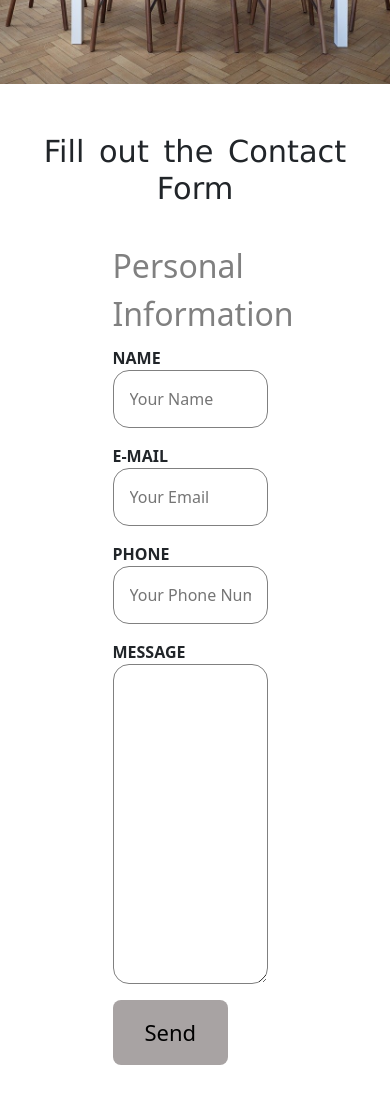
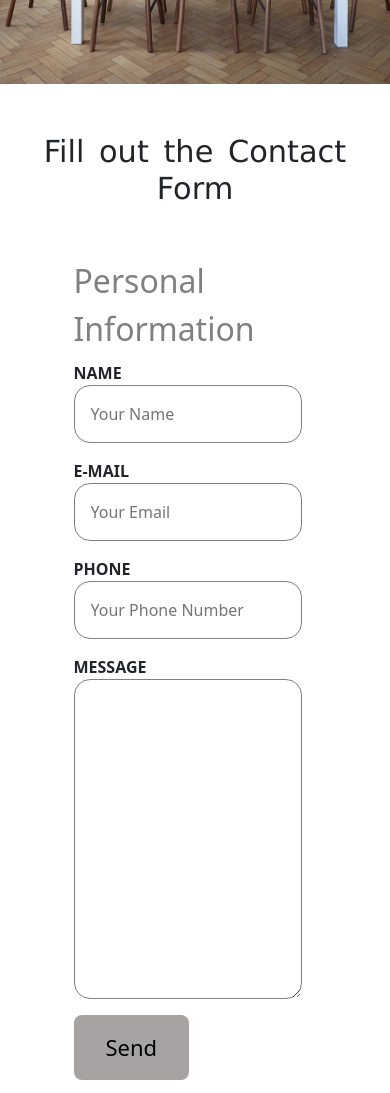
Before and after one commit to Ninasca34/proyecto-repo, a website: page contact.html in a window 390 px wide. Shown: the part 580-1673 px from the top of the page. Drawn offline with nearby package versions, Linux system fonts and the light colour scheme.

Commit message:
mejora en responsive form

```diff
--- a/contact.html
+++ b/contact.html
@@ -72,7 +72,7 @@
         <div class="image-contact wow animate__animated animate__fadeIn" data-wow-duration="3s"></div>
     </section>
 
-    <section>
+    <section class="form-container">
         <h2 class="contact-form wow animate__animated animate__fadeInDown" data-wow-duration="5s">Fill out the Contact Form</h2>
         <form class="fill-form wow animate__animated animate__slideInLeft" data-wow-duration="3s">
             <fieldset>
--- a/scss/components/_contact.scss
+++ b/scss/components/_contact.scss
@@ -60,3 +60,16 @@ textarea {
 textarea {
     height: 20rem;
 }
+
+@media screen and (max-width: 768px) {
+
+   .form-container fieldset {
+        width: 70%;
+        padding-top: 30px;
+        padding-bottom: 10px;
+    }
+
+    .legend {
+        margin-top: 20px;
+    }
+}
```
Also changed, not shown: css/style.css, 1 other file.
